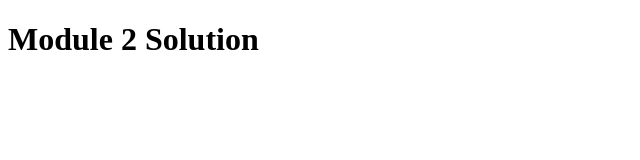
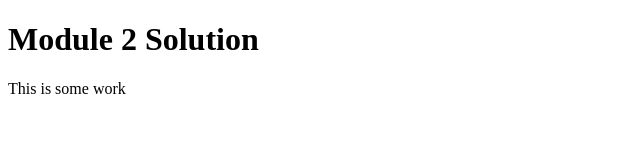
Before and after one commit to Jramon1216/Odin, a plain HTML site: page Mod2_Solution/index.html in a window 1280 px wide. Shown: the whole page, without its empty margins (0-640 px from the left). Drawn offline with Linux system fonts and the light colour scheme.

Commit message:
Module 2 Solution

```diff
--- a/Mod2_Solution/index.html
+++ b/Mod2_Solution/index.html
@@ -5,6 +5,7 @@
 </head>
 <body>
 	<h1>Module 2 Solution</h1>
+	<p>This is some work</p>
 
 </body>
 </html>
```
